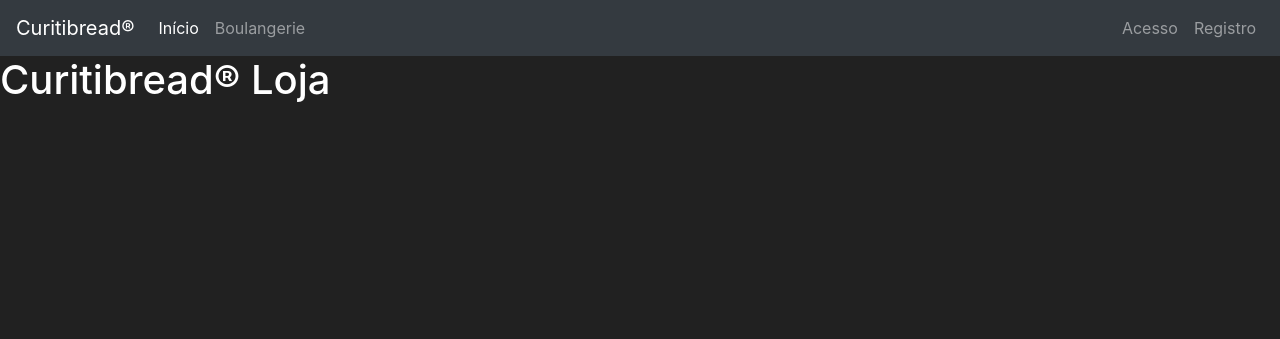
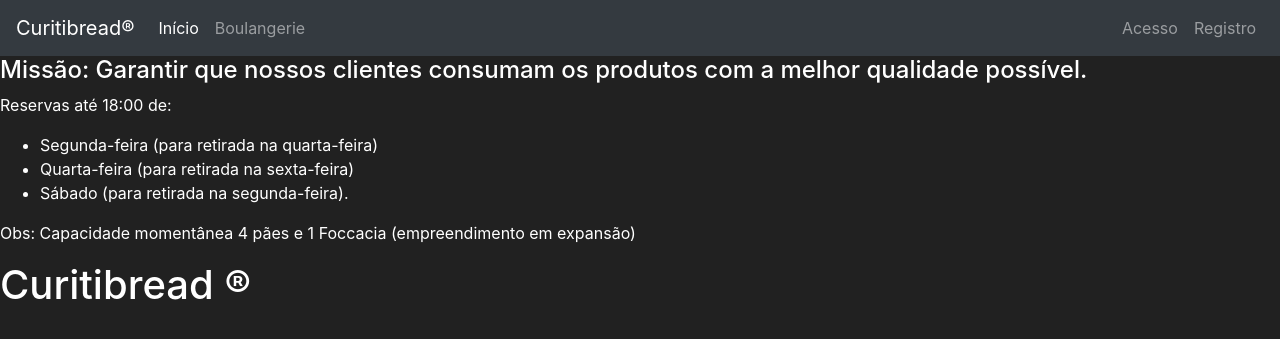
Before and after one commit to marcelocmatos/Market, a Flask app: page / in a window 1280 px wide. Shown: the top 339 px of the page. Run offline with Flask 2, Linux system fonts and the light colour scheme; some libraries are stand-ins or nearby versions.

Commit message:
Initial commit

```diff
--- a/market/__init__.py
+++ b/market/__init__.py
@@ -7,4 +7,4 @@
 
 db = SQLAlchemy(app)
 
-import market.routes
+from market import routes
--- a/market/templates/base.html
+++ b/market/templates/base.html
@@ -51,7 +51,7 @@
 
       {% endblock %}
 
-    <h1>Curitibread&#174; Loja</h1>
+    <h1>Curitibread &#174;</h1>
       <!-- Future Content here -->
 
 
--- a/market/templates/index.html
+++ b/market/templates/index.html
@@ -5,5 +5,14 @@
 {% endblock %}
 
 {% block content%}
+<h4>Missão: Garantir que nossos clientes consumam os produtos com a melhor qualidade possível.</h4>
 
+<p>Reservas até 18:00 de:</p>
+    <ul>
+        <li>Segunda-feira (para retirada na quarta-feira)</li>
+        <li>Quarta-feira (para retirada na sexta-feira)</li>
+        <li>Sábado (para retirada na segunda-feira).</li>
+    </ul>
+
+<p>Obs: Capacidade momentânea 4 pães e 1 Foccacia  (empreendimento em expansão)</p>
 {% endblock %}
--- a/market/templates/loja.html
+++ b/market/templates/loja.html
@@ -13,6 +13,7 @@
             <th scope="col">Nome</th>
             <th scope="col">Código de Barras</th>
             <th scope="col">Preço</th>
+            <th scope="col">Descrição</th>
             <th scope="col">Opções</th>
 
         </tr>
@@ -25,6 +26,7 @@
                     <td>{{ item.name }}</td>
                     <td>{{ item.barcode }}</td>
                     <td>R$ {{ item.price }},00</td>
+                    <td>{{ item.description }}</td>
                     <td>
                         <button class="btn btn-outline btn-info">Mais Informações</button>
                         <button class="btn btn-outline btn-success">Comprar</button>
```
Also changed, not shown: market/models.py (+12 -2 lines), market/market.db.
